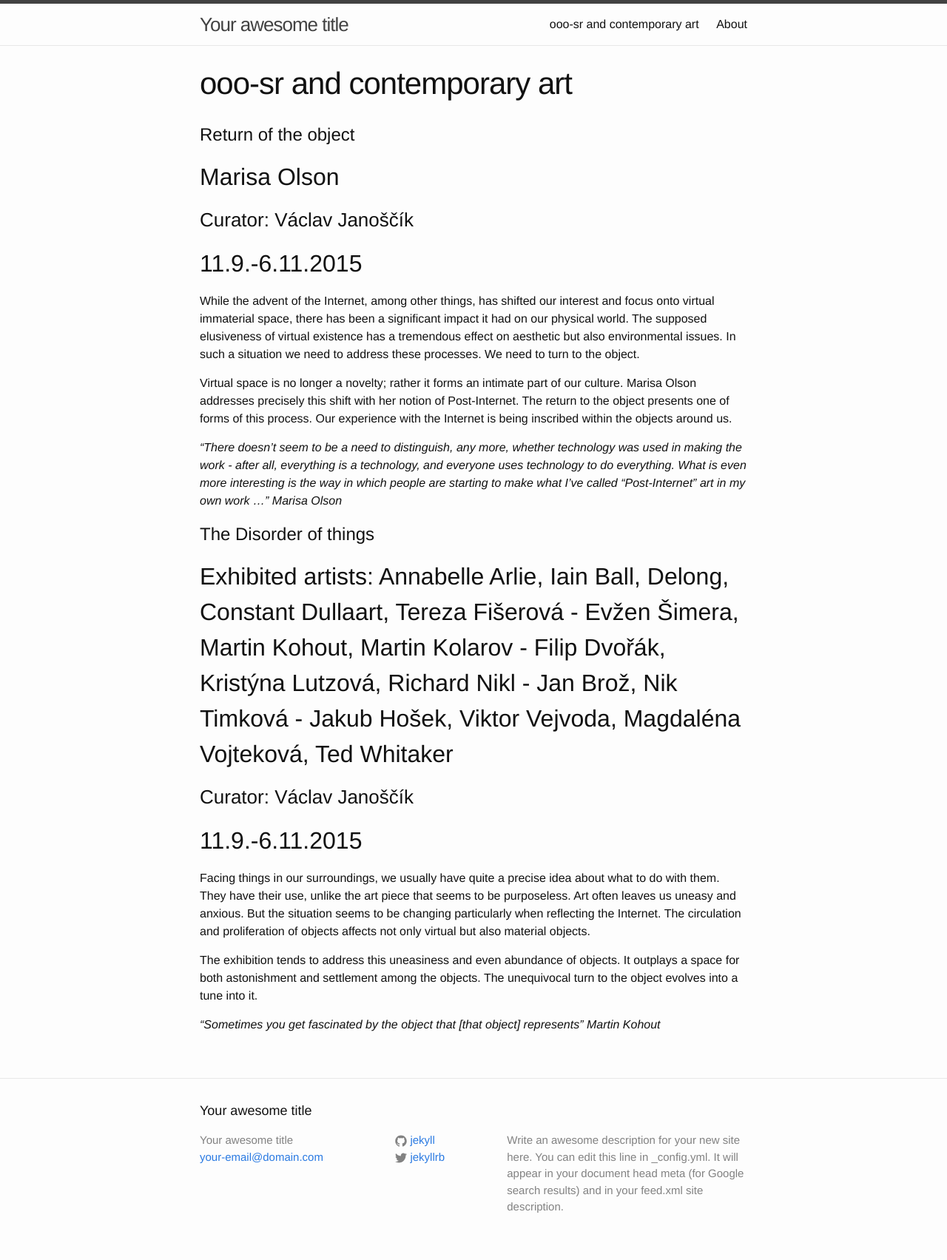
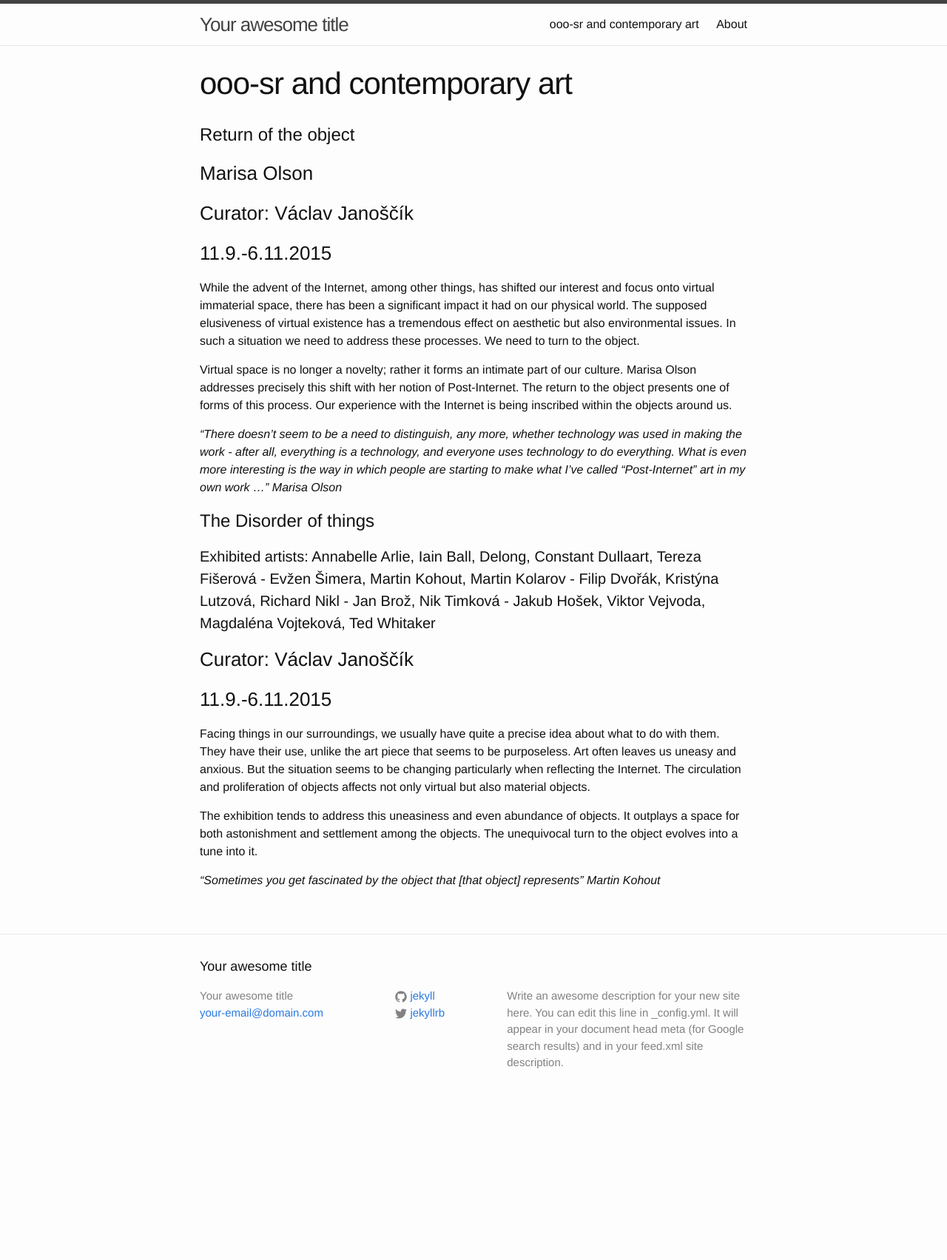
Before and after one commit to vaclavjanoscik/vaclavjanoscik.github.io, a Jekyll site: the page built from Return-of-the-object.md, in a window 1280 px wide. Shown: the whole page at 74% size. Built offline with Jekyll 4.4.1, drawn with Linux system fonts in a browser that asks for light colours; after the commit the page ends 1508 px from its top, so only the background shows below that.

```diff
--- a/Return-of-the-object.md
+++ b/Return-of-the-object.md
@@ -5,11 +5,11 @@ permalink: /return/
 ---
 # Return of the object
 
-## Marisa Olson
+### Marisa Olson
 
 ### Curator: Václav Janoščík
 
-## 11.9.-6.11.2015
+### 11.9.-6.11.2015
 
 While the advent of the Internet, among other things, has shifted our interest and focus onto virtual immaterial space, there has been a significant impact it had on our physical world. The supposed elusiveness of virtual existence has a tremendous effect on aesthetic but also environmental issues. In such a situation we need to address these processes. We need to turn to the object.
 
@@ -19,11 +19,11 @@ Virtual space is no longer a novelty; rather it forms an intimate part of our cu
 
 # The Disorder of things
 
-## Exhibited artists: Annabelle Arlie, Iain Ball, Delong, Constant Dullaart, Tereza Fišerová - Evžen Šimera, Martin Kohout, Martin Kolarov - Filip Dvořák, Kristýna Lutzová, Richard Nikl - Jan Brož, Nik Timková - Jakub Hošek, Viktor Vejvoda, Magdaléna Vojteková, Ted Whitaker
+#### Exhibited artists: Annabelle Arlie, Iain Ball, Delong, Constant Dullaart, Tereza Fišerová - Evžen Šimera, Martin Kohout, Martin Kolarov - Filip Dvořák, Kristýna Lutzová, Richard Nikl - Jan Brož, Nik Timková - Jakub Hošek, Viktor Vejvoda, Magdaléna Vojteková, Ted Whitaker
 
 ### Curator: Václav Janoščík
 
-## 11.9.-6.11.2015
+### 11.9.-6.11.2015
 
 Facing things in our surroundings, we usually have quite a precise idea about what to do with them. They have their use, unlike the art piece that seems to be purposeless. Art often leaves us uneasy and anxious. But the situation seems to be changing particularly when reflecting the Internet. The circulation and proliferation of objects affects not only virtual but also material objects.
 
```
